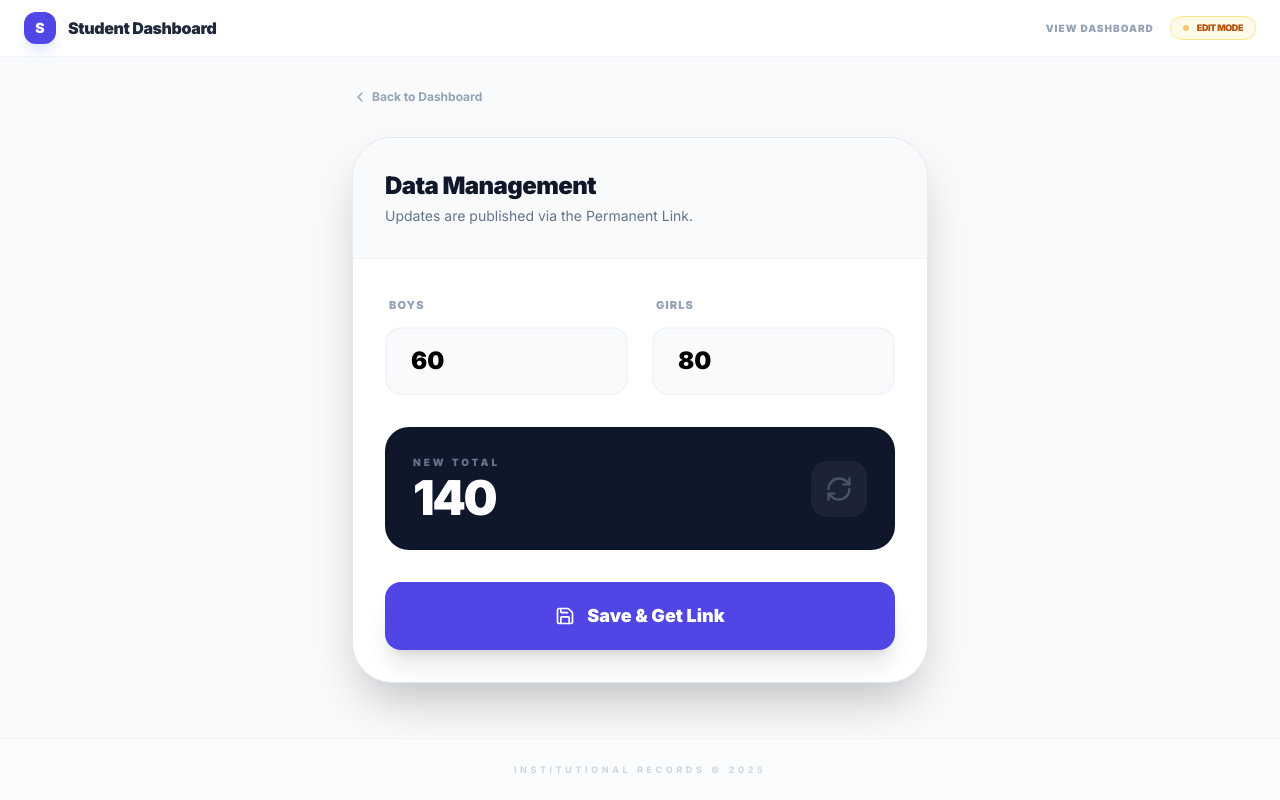
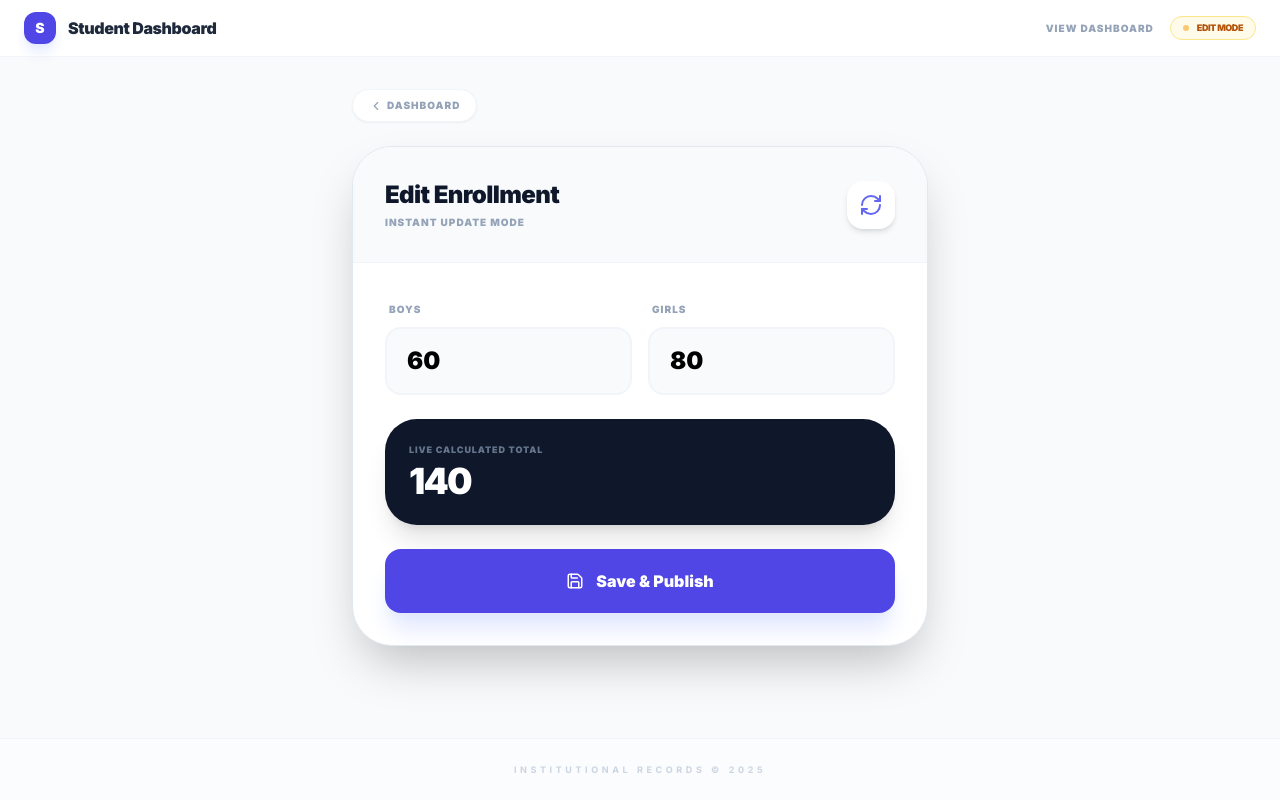
Before and after one commit to samm22174-beep/edu-stats-dashboard, a React (Vite) app: page / in a window 1280 px wide. Both pictures are taken after a click on the button "ADMIN LOGIN". Built offline with nearby package versions, Linux system fonts and the light colour scheme.

Commit message:
Add onBack prop and update AdminPanel layout

```diff
--- a/AdminPanel.tsx
+++ b/AdminPanel.tsx
@@ -1,13 +1,14 @@
 import React, { useState } from 'react';
 import { StudentStats } from './types';
-import { Save, RefreshCw, AlertCircle, CheckCircle2, ChevronLeft, Link as LinkIcon, Copy } from 'lucide-react';
+import { Save, RefreshCw, AlertCircle, CheckCircle2, ChevronLeft, Link as LinkIcon, Copy, Info, Eye } from 'lucide-react';
 
 interface Props {
   stats: StudentStats;
   onSave: (stats: StudentStats) => void;
+  onBack: () => void;
 }
 
-const AdminPanel: React.FC<Props> = ({ stats, onSave }) => {
+const AdminPanel: React.FC<Props> = ({ stats, onSave, onBack }) => {
   const [formData, setFormData] = useState({
     boys: stats.boys,
     girls: stats.girls
@@ -40,10 +41,10 @@ const AdminPanel: React.FC<Props> = ({ stats, onSave }) => {
       lastUpdated: new Date().toISOString()
     };
 
-    onSave(newStats);
+    onSave(newStats); // Updates parent state instantly
     setPermanentLink(generatePermanentLink(newStats));
     setIsSaved(true);
-    setTimeout(() => setIsSaved(false), 3000);
+    // Note: No automatic view switch here so user can copy the link
   };
 
   const handleChange = (e: React.ChangeEvent<HTMLInputElement>) => {
@@ -58,59 +59,71 @@ const AdminPanel: React.FC<Props> = ({ stats, onSave }) => {
   const copyToClipboard = () => {
     if (permanentLink) {
       navigator.clipboard.writeText(permanentLink);
-      alert("Link copied! Use this link in your Google Sites embed.");
+      alert("Link copied! Use this link in your Google Site to show the updated numbers.");
     }
   };
 
   return (
-    <div className="max-w-xl mx-auto space-y-8 animate-in slide-in-from-bottom-4 duration-500">
+    <div className="max-w-xl mx-auto space-y-6 animate-in slide-in-from-bottom-4 duration-500">
       <div className="flex items-center justify-between">
         <button
-          onClick={() => window.location.search = ''}
-          className="group flex items-center text-xs font-bold text-slate-400 hover:text-indigo-600 transition-colors"
+          onClick={onBack}
+          className="group flex items-center text-[10px] font-black uppercase tracking-widest text-slate-400 hover:text-indigo-600 transition-colors bg-white px-4 py-2 rounded-full border border-slate-100 shadow-sm"
         >
-          <ChevronLeft size={16} className="mr-1 group-hover:-translate-x-1 transition-transform" />
-          Back to Dashboard
+          <ChevronLeft size={14} className="mr-1 group-hover:-translate-x-1 transition-transform" />
+          Dashboard
         </button>
+
+        {isSaved && (
+           <button
+           onClick={onBack}
+           className="flex items-center text-[10px] font-black uppercase tracking-widest text-indigo-600 bg-indigo-50 px-4 py-2 rounded-full border border-indigo-100 animate-pulse"
+         >
+           <Eye size={14} className="mr-2" />
+           View Changes
+         </button>
+        )}
       </div>
 
       <div className="bg-white rounded-[2.5rem] border border-slate-200 shadow-2xl overflow-hidden">
-        <div className="p-8 bg-slate-50 border-b border-slate-100">
-          <h2 className="text-2xl font-black text-slate-900 tracking-tight">Data Management</h2>
-          <p className="text-sm text-slate-500 mt-1">Updates are published via the Permanent Link.</p>
+        <div className="p-8 bg-slate-50 border-b border-slate-100 flex justify-between items-center">
+          <div>
+            <h2 className="text-2xl font-black text-slate-900 tracking-tight">Edit Enrollment</h2>
+            <p className="text-[10px] text-slate-400 mt-1 uppercase font-black tracking-widest">Instant Update Mode</p>
+          </div>
+          <div className="p-3 bg-white rounded-2xl shadow-md">
+             <RefreshCw size={24} className="text-indigo-500" />
+          </div>
         </div>
 
-        <form onSubmit={handleSubmit} className="p-8 space-y-8">
-          <div className="grid grid-cols-2 gap-6">
-            <div className="space-y-3">
-              <label className="text-[11px] font-black text-slate-400 uppercase tracking-widest ml-1">Boys</label>
+        <form onSubmit={handleSubmit} className="p-8 space-y-6">
+          <div className="grid grid-cols-2 gap-4">
+            <div className="space-y-2">
+              <label className="text-[10px] font-black text-slate-400 uppercase tracking-widest ml-1">Boys</label>
               <input
                 type="number"
                 name="boys"
                 value={formData.boys}
                 onChange={handleChange}
-                className="w-full px-6 py-4 bg-slate-50 border-2 border-slate-100 rounded-2xl focus:border-indigo-500 focus:bg-white transition-all outline-none text-2xl font-black"
+                className="w-full px-5 py-4 bg-slate-50 border-2 border-slate-100 rounded-2xl focus:border-indigo-500 focus:bg-white transition-all outline-none text-2xl font-black"
               />
             </div>
-            <div className="space-y-3">
-              <label className="text-[11px] font-black text-slate-400 uppercase tracking-widest ml-1">Girls</label>
+            <div className="space-y-2">
+              <label className="text-[10px] font-black text-slate-400 uppercase tracking-widest ml-1">Girls</label>
               <input
                 type="number"
                 name="girls"
                 value={formData.girls}
                 onChange={handleChange}
-                className="w-full px-6 py-4 bg-slate-50 border-2 border-slate-100 rounded-2xl focus:border-rose-500 focus:bg-white transition-all outline-none text-2xl font-black"
+                className="w-full px-5 py-4 bg-slate-50 border-2 border-slate-100 rounded-2xl focus:border-rose-500 focus:bg-white transition-all outline-none text-2xl font-black"
               />
             </div>
           </div>
 
-          <div className="bg-slate-900 rounded-3xl p-7 text-white flex justify-between items-center shadow-inner">
+          <div className="bg-slate-900 rounded-[2rem] p-6 text-white flex justify-between items-center shadow-xl">
             <div>
-              <p className="text-[10px] font-black text-slate-500 uppercase tracking-[0.3em] mb-1">New Total</p>
-              <p className="text-5xl font-black tracking-tighter">{total.toLocaleString()}</p>
-            </div>
-            <div className="w-14 h-14 bg-white/5 rounded-2xl flex items-center justify-center">
-              <RefreshCw size={28} className="text-slate-600" />
+              <p className="text-[9px] font-black text-slate-500 uppercase tracking-widest mb-1">Live Calculated Total</p>
+              <p className="text-4xl font-black tracking-tighter">{total.toLocaleString()}</p>
             </div>
           </div>
 
@@ -122,34 +135,36 @@ const AdminPanel: React.FC<Props> = ({ stats, onSave }) => {
 
           <button
             type="submit"
-            className={`w-full py-5 rounded-2xl font-black text-lg shadow-xl transition-all active:scale-[0.97] flex items-center justify-center space-x-3 ${
-              isSaved ? 'bg-green-500 text-white' : 'bg-indigo-600 hover:bg-indigo-700 text-white'
+            className={`w-full py-5 rounded-2xl font-black text-base shadow-xl transition-all active:scale-[0.98] flex items-center justify-center space-x-3 ${
+              isSaved ? 'bg-green-500 text-white shadow-green-100' : 'bg-indigo-600 hover:bg-indigo-700 text-white shadow-indigo-100'
             }`}
           >
-            {isSaved ? <><CheckCircle2 size={20} /> <span>Saved Successfully</span></> : <><Save size={20} /> <span>Save & Get Link</span></>}
+            {isSaved ? <><CheckCircle2 size={18} /> <span>Saved Successfully</span></> : <><Save size={18} /> <span>Save & Publish</span></>}
           </button>
         </form>
 
         {permanentLink && (
-          <div className="p-8 bg-indigo-50 border-t border-indigo-100 space-y-4">
-            <div className="flex items-center space-x-2 text-indigo-700">
-              <LinkIcon size={18} />
-              <h4 className="text-sm font-black uppercase tracking-widest">Google Sites Embed Link</h4>
+          <div className="p-8 bg-slate-50 border-t border-slate-100 space-y-4">
+            <div className="flex items-center space-x-2 text-slate-700">
+              <LinkIcon size={16} />
+              <h4 className="text-[10px] font-black uppercase tracking-widest">Google Sites Embed Link</h4>
             </div>
-            <p className="text-xs text-indigo-600 font-medium leading-relaxed">
-              Google Sites often resets data. To prevent this, copy the link below and use it for your "Embed" section in Google Sites. It will stay correct forever!
-            </p>
+            <div className="p-4 bg-indigo-50 rounded-2xl border border-indigo-100">
+              <p className="text-[10px] text-indigo-700 font-bold leading-relaxed uppercase tracking-wider">
+                Note: Since Google Sites has no database, you MUST re-embed using this link to update your public site.
+              </p>
+            </div>
             <div className="flex space-x-2">
               <input
                 readOnly
                 value={permanentLink}
-                className="flex-grow bg-white border border-indigo-200 rounded-xl px-4 py-2 text-[10px] font-mono text-indigo-800"
+                className="flex-grow bg-white border border-slate-200 rounded-xl px-4 py-2 text-[9px] font-mono text-slate-400"
               />
               <button
                 onClick={copyToClipboard}
-                className="bg-indigo-600 text-white p-2.5 rounded-xl hover:bg-indigo-700 transition-colors shadow-md"
+                className="bg-indigo-600 text-white p-2.5 rounded-xl hover:bg-indigo-700 transition-all shadow-md active:scale-90"
               >
-                <Copy size={18} />
+                <Copy size={16} />
               </button>
             </div>
           </div>
```
